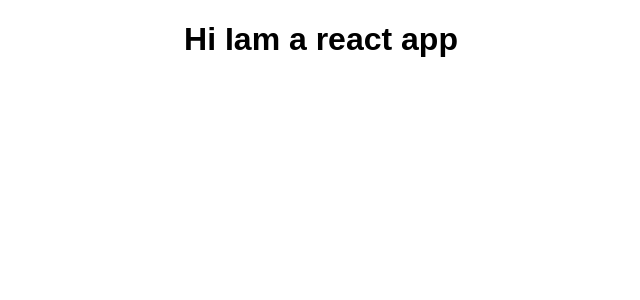
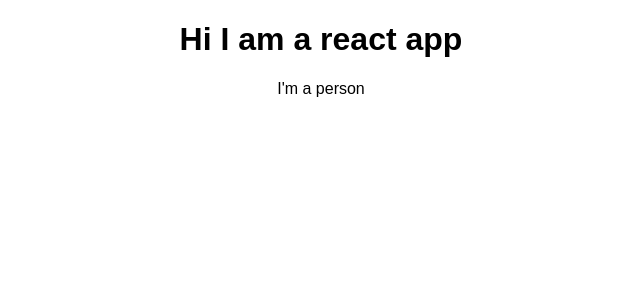
Before and after one commit to davidhartman00/react-hamburger, a React (Create React App) app: page / in a window 1280 px wide. Shown: the top 300 px of the page, without its empty margins (319-959 px from the left). Built offline with nearby package versions, Linux system fonts and the light colour scheme.

Commit message:
added files and update .gitignore

```diff
--- a/src/App.js
+++ b/src/App.js
@@ -1,11 +1,13 @@
 import React, { Component } from 'react';
 import './App.css';
+import Person from './Person/Person';
 
 class App extends Component {
   render() {
     return (
       <div className="App">
-        <h1>Hi Iam a react app</h1>
+        <h1>Hi I am a react app</h1>
+        <Person />
       </div>
     );
   }
--- /dev/null
+++ b/src/Person/Person.js
@@ -0,0 +1,8 @@
+import React from 'react';
+
+
+const person = () => {
+    return <p>I'm a person</p>
+}
+
+export default person;
```
Also changed, not shown: 1 other file (tests, documents, lock files or other folders).
